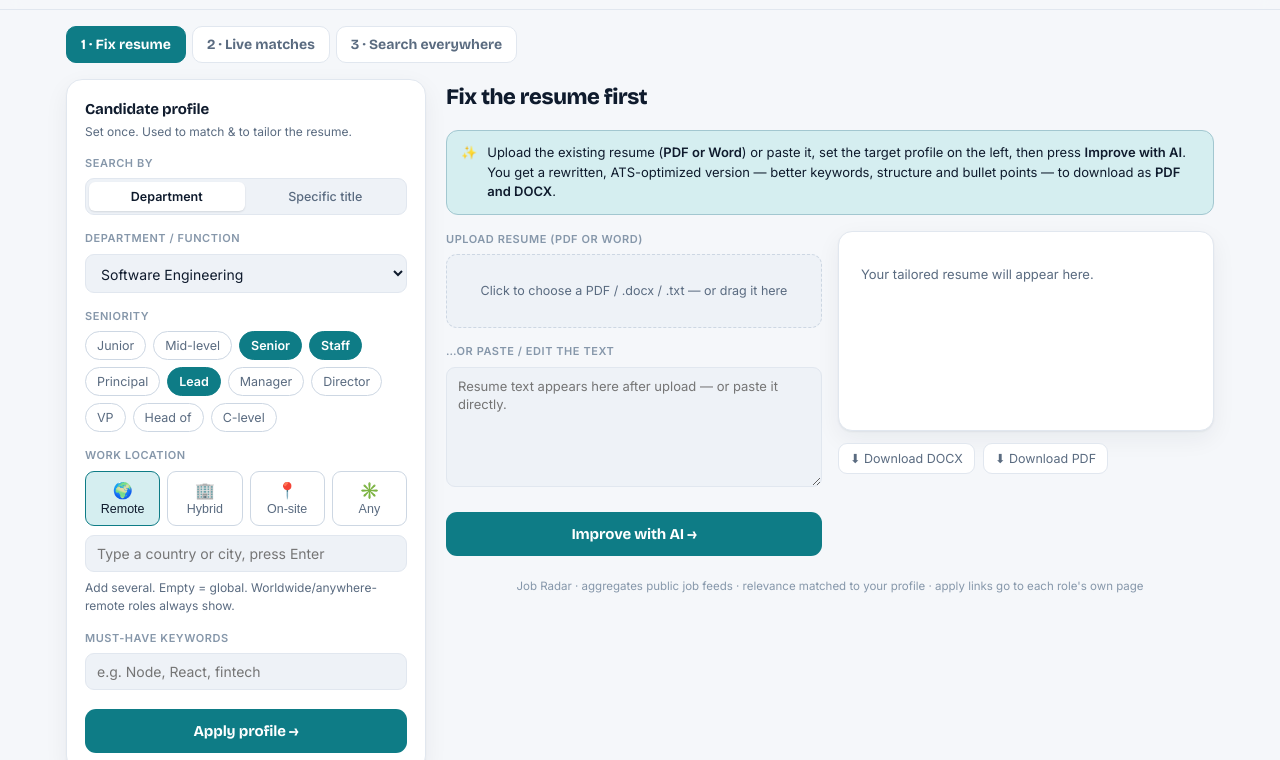
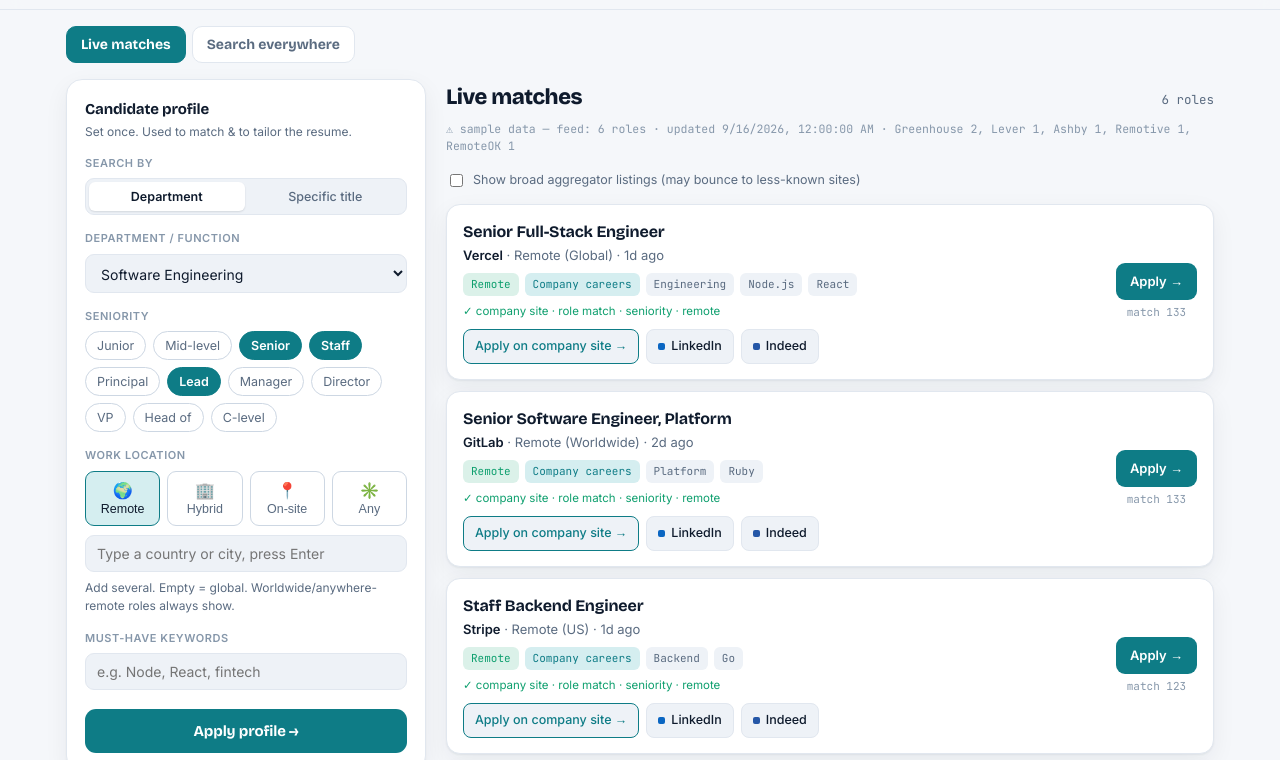
Before and after one commit to Rayan-Nasir/job-radar, a plain HTML site: page index.html in a window 1280 px wide. Shown: the part 46-806 px from the top of the page. Drawn offline with nearby package versions, Linux system fonts and the light colour scheme.

Commit message:
Add files via upload

```diff
--- a/index.html
+++ b/index.html
@@ -136,9 +136,8 @@
 
 <div class="wrap">
   <div class="tabs" role="tablist">
-    <button class="tab" role="tab" data-view="resume" aria-selected="true">1 · Fix resume</button>
-    <button class="tab" role="tab" data-view="matches" aria-selected="false">2 · Live matches</button>
-    <button class="tab" role="tab" data-view="launch" aria-selected="false">3 · Search everywhere</button>
+    <button class="tab" role="tab" data-view="matches" aria-selected="true">Live matches</button>
+    <button class="tab" role="tab" data-view="launch" aria-selected="false">Search everywhere</button>
   </div>
 
   <div class="layout">
@@ -167,7 +166,7 @@
 
     <main>
       <!-- MATCHES -->
-      <section id="view-matches" hidden>
+      <section id="view-matches">
         <div class="rhead"><h1>Live matches</h1><span class="count" id="matchCount"></span></div>
         <div class="feedmeta" id="feedMeta"></div>
         <label style="display:inline-flex;align-items:center;gap:7px;font-size:12.5px;color:var(--muted);margin-bottom:14px;cursor:pointer"><input type="checkbox" id="aggToggle"> Show broad aggregator listings (may bounce to less-known sites)</label>
@@ -181,8 +180,8 @@
         <div id="launch"></div>
       </section>
 
-      <!-- RESUME -->
-      <section id="view-resume">
+      <!-- RESUME (hidden/disabled for now) -->
+      <section id="view-resume" hidden>
         <div class="rhead"><h1>Fix the resume first</h1></div>
         <div class="banner"><span>✨</span><div>Upload the existing resume (<b>PDF or Word</b>) or paste it, set the target profile on the left, then press <b>Improve with AI</b>. You get a rewritten, ATS-optimized version — better keywords, structure and bullet points — to download as <b>PDF and DOCX</b>.</div></div>
         <div class="resgrid">
```
